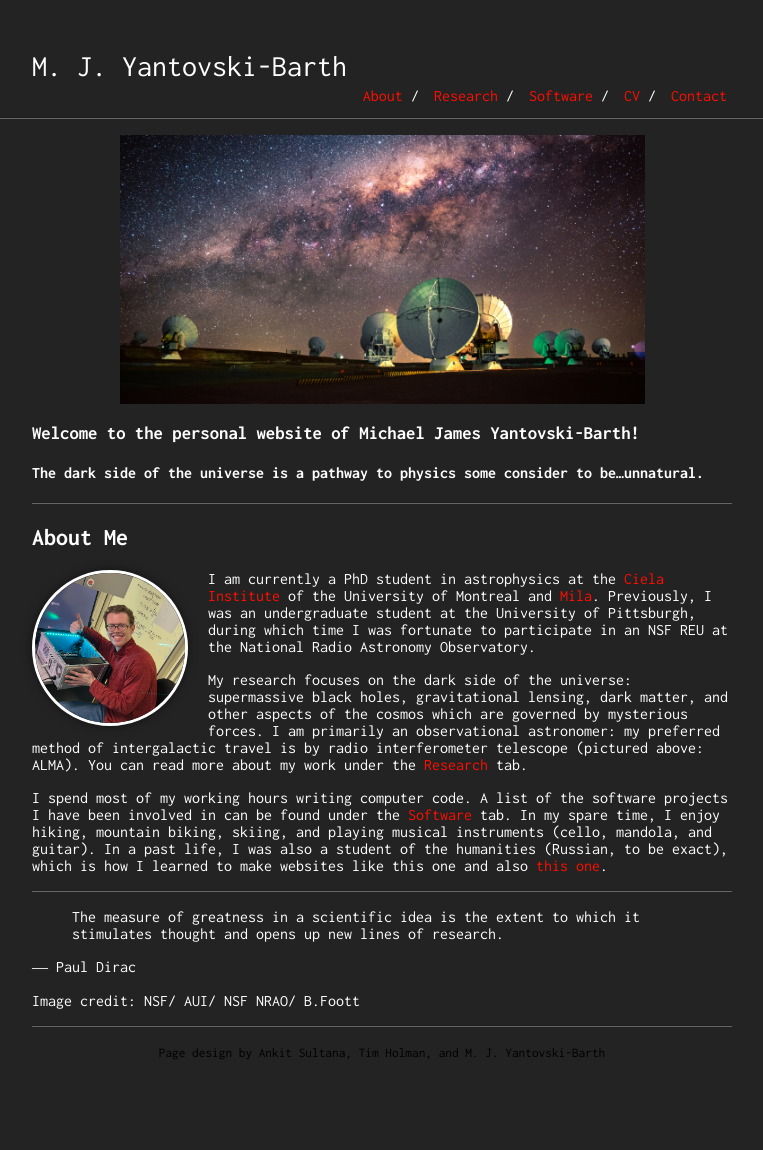
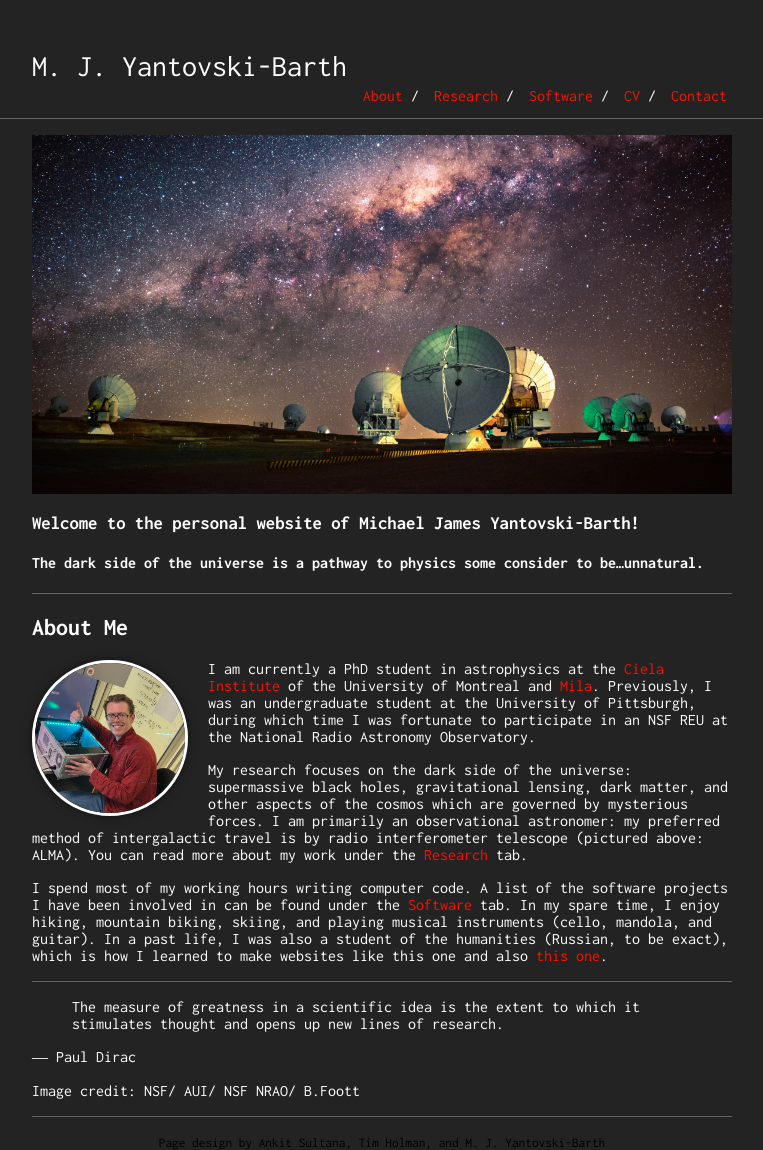
Before and after one commit to mjyb16/mjyb16.github.io, a Jekyll site: the page built from index.md, in a window 1280 px wide. Shown: the whole page, without its empty margins (258-1021 px from the left). Built offline with Jekyll 4.4.1, drawn with Linux system fonts in a browser that asks for light colours; before the commit the page ends 1060 px from its top, so only the background shows below that.

Commit message:
Update index.md

```diff
--- a/index.md
+++ b/index.md
@@ -1,7 +1,7 @@
 ---
 layout: default
 ---
-<img src="ALMA_Milky-Way_Less-Green_r6-1170x600.jpg" style="display:block; margin:auto; width:75%">
+<img src="ALMA_Milky-Way_Less-Green_r6-1170x600.jpg" style="display:block; margin:auto; width:100%">
 
 ### Welcome to the personal website of Michael James Yantovski-Barth!
 #### The dark side of the universe is a pathway to physics some consider to be…unnatural.
```
